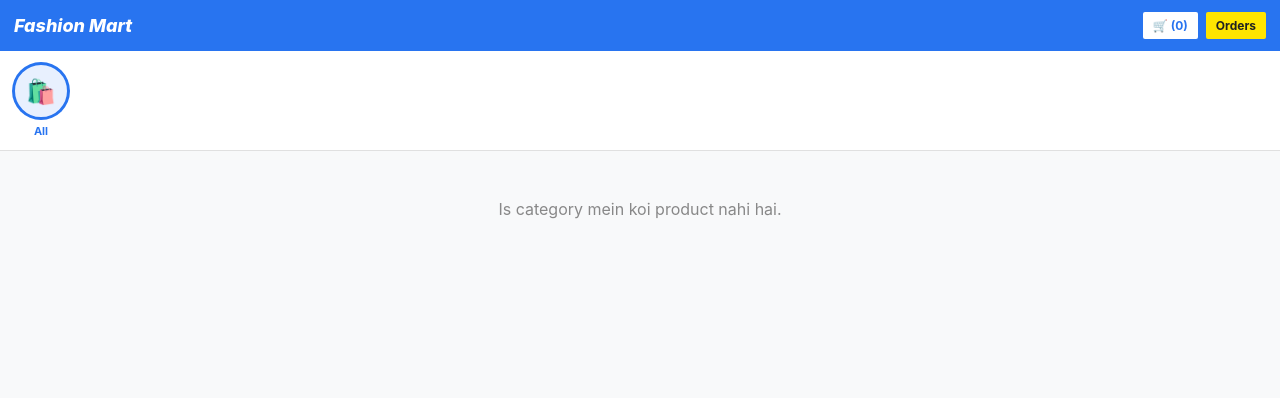
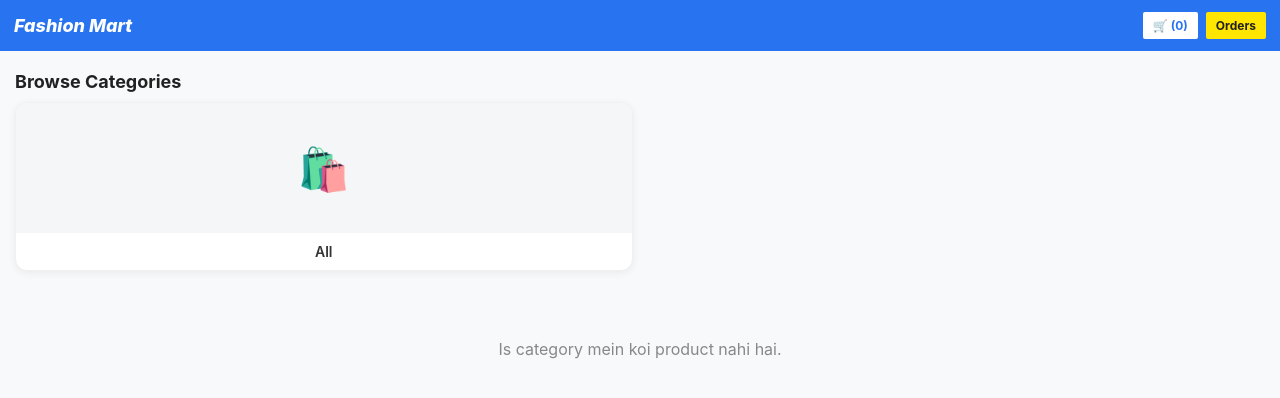
Before and after one commit to mrevilhunter2-pixel/Fashion-mart, a Flask app: page / in a window 1280 px wide. Shown: the top 398 px of the page. Run offline with Flask 3, Linux system fonts and the light colour scheme; data that the repository does not hold is empty; some libraries are stand-ins or nearby versions.

Commit message:
Update index.html

```diff
--- a/templates/index.html
+++ b/templates/index.html
@@ -53,6 +53,52 @@
         .pay-opt { flex: 1; border: 1px solid #c2c2c2; padding: 10px; border-radius: 4px; font-size: 13px; font-weight: 700; text-align: center; cursor: pointer; }
         .pay-opt.active { border-color: #2874f0; background: #e8f0fe; color: #2874f0; }
         .btn-confirm { background: #fb641b; color: white; width: 100%; padding: 12px; border: none; font-size: 15px; font-weight: 700; border-radius: 2px; cursor: pointer; }
+   /* Naya Category Grid Style */
+.section-title {
+    font-size: 18px;
+    font-weight: bold;
+    color: #212121;
+    padding: 20px 15px 10px 15px;
+    margin: 0;
+}
+
+.category-grid {
+    display: grid;
+    grid-template-columns: repeat(2, 1fr); /* 2 Columns */
+    gap: 15px;
+    padding: 0 15px 20px 15px;
+}
+
+.cat-box {
+    background: #fff;
+    border-radius: 12px;
+    overflow: hidden;
+    text-decoration: none;
+    box-shadow: 0 2px 8px rgba(0,0,0,0.06);
+    border: 1px solid #f0f0f0;
+    display: flex;
+    flex-direction: column;
+    transition: transform 0.2s;
+}
+
+.cat-box:active {
+    transform: scale(0.97);
+}
+
+.cat-box img {
+    width: 100%;
+    height: 120px;
+    object-fit: cover;
+}
+
+.cat-name {
+    text-align: center;
+    padding: 10px;
+    font-size: 14px;
+    font-weight: 600;
+    color: #333;
+        }
+
     </style>
 </head>
 <body>
@@ -65,21 +111,27 @@
         </div>
     </header>
 
-    <!-- Dynamic Categories Filter Bar -->
-    <div class="category-bar">
-        <a href="/?cat=All" class="cat-item {% if selected_cat == 'All' %}active{% endif %}">
-            <div class="cat-circle" style="background:#e8f0fe; font-size:24px;">🛍️</div>
-            <span>All</span>
+        <!-- Browse Categories Grid -->
+    <h3 class="section-title">Browse Categories</h3>
+
+    <div class="category-grid">
+        <!-- 'All' Box -->
+        <a href="/?cat=All" class="cat-box">
+            <div style="height: 130px; background: #f4f6f8; display: flex; justify-content: center; align-items: center;">
+                <span style="font-size: 42px;">🛍️</span>
+            </div>
+            <div class="cat-name">All</div>
         </a>
+
+        <!-- Database Categories -->
         {% for c in categories %}
-        <a href="/?cat={{ c['name'] }}" class="cat-item {% if selected_cat == c['name'] %}active{% endif %}">
-            <div class="cat-circle">
-                <img src="{{ c['image_url'] or '/static/default_cat.png' }}" alt="{{ c['name'] }}">
-            </div>
-            <span>{{ c['name'] }}</span>
+        <a href="/?cat={{ c['name'] }}" class="cat-box">
+            <img src="{{ c['image_url'] or 'https://placehold.co/300x300?text=No+Image' }}" alt="{{ c['name'] }}">
+            <div class="cat-name">{{ c['name'] }}</div>
         </a>
         {% endfor %}
     </div>
+
 
     <!-- Products Grid -->
     <div class="container">
```
